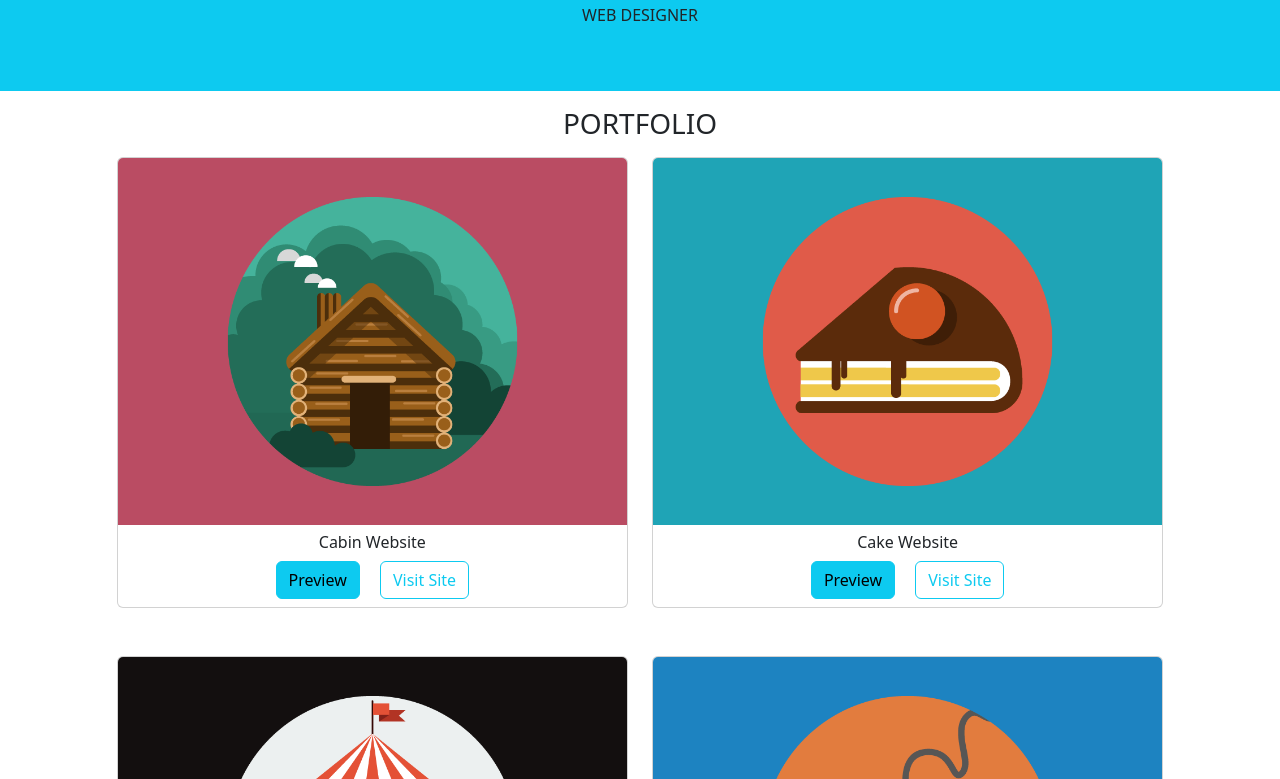
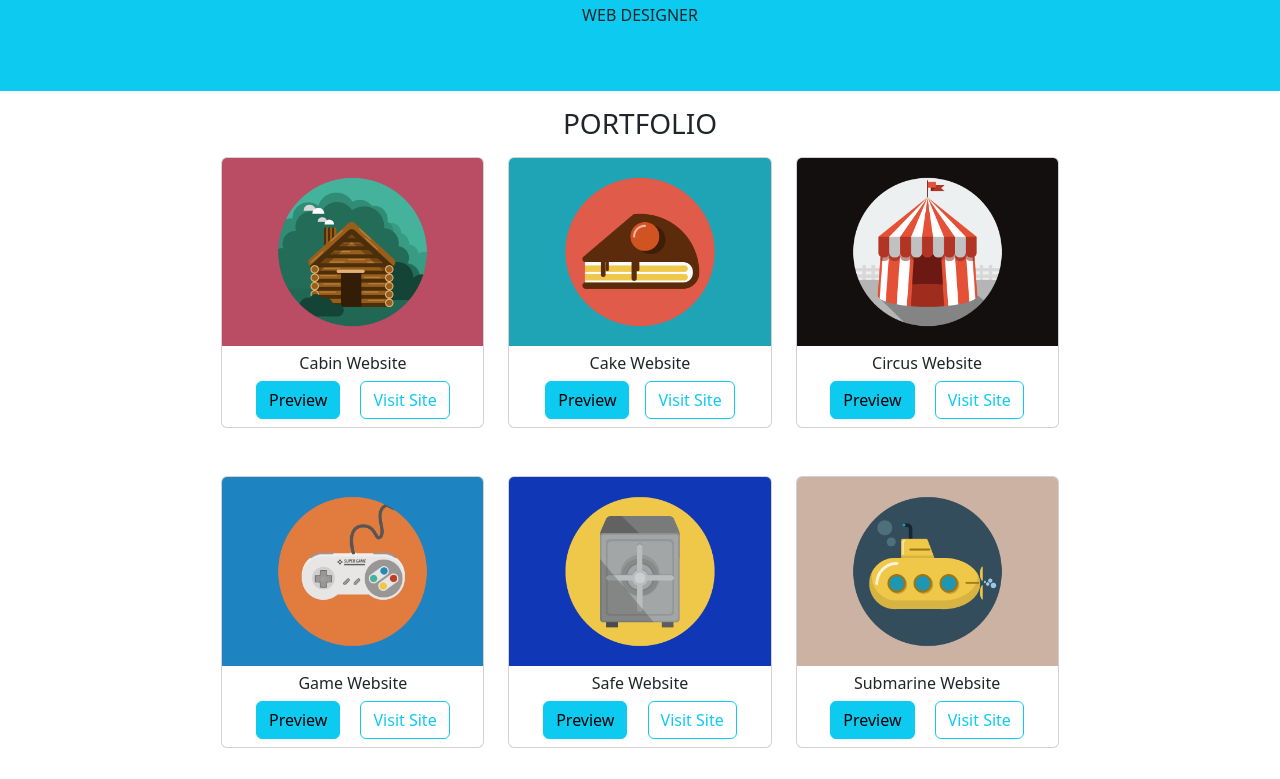
Before and after one commit to jml098/bootstrap-html-freelancer, a plain HTML site: page index.html in a window 1280 px wide. Shown: the part 461-1240 px from the top of the page. Drawn offline with nearby package versions, Linux system fonts and the light colour scheme.

Commit message:
Fixed some breakpoints for more responsiveness

```diff
--- a/index.html
+++ b/index.html
@@ -19,12 +19,13 @@
 
             <!-- NavBar -->
             <div class="row bg-dark">
-                <div class="col-12 col-sm-10 col-xxl-8 d-flex justify-content-between mx-auto p-2 fs-5">
+                <div class="col-12 col-md-10 col-xl-8 d-flex justify-content-between mx-auto p-2 fs-5">
                     <span>
                         <p class="text-info m-0">Portfolio</p>
                     </span>
-                    <span><a href="" class="text-info m-0">CONTACT ME</a></span>
-
+                    <span>
+                        <a href="mailto:jmlrissac@gmail.com" class="text-info m-0">CONTACT ME</a>
+                    </span>
                 </div>
             </div>
 
@@ -44,76 +45,76 @@
 
             <!-- Personal Projects -->
             <h3 class="text-center m-3">PORTFOLIO</h3>
-            <div class="col-12 col-sm-10 col-xxl-8 mx-auto">
+            <div class="col-12 col-md-10 col-xl-8 mx-auto">
                 <div class="row gy-5">
 
                     <!-- First Project -->
-                    <div class="col-12 col-sm-6 col-xxl-4">
+                    <div class="col-12 col-md-6 col-xl-4">
                         <div class="card overflow-hidden text-center">
-                            <img class="w-100" src="img/portfolio/cabin.png" alt="">
+                            <img src="img/portfolio/cabin.png" alt="">
                             <h6 class="m-2 mb-0">Cabin Website</h6>
                             <span>
-                                <button class="btn btn-info d-inline m-2">Preview</button>
+                                <button class="btn btn-info  m-2">Preview</button>
                                 <button class="btn btn-outline-info m-2">Visit Site</button>
                             </span>
                         </div>
                     </div>
 
                     <!-- Second Project -->
-                    <div class="col-12 col-sm-6 col-xxl-4">
-                        <div class="card overflow-hidden text-center">
-                            <img class="w-100" src="img/portfolio/cake.png" alt="">
+                    <div class="col-12 col-md-6 col-xl-4">
+                        <div class="card w-100 overflow-hidden text-center">
+                            <img src="img/portfolio/cake.png" alt="">
                             <h6 class="m-2 mb-0">Cake Website</h6>
-                            <span>
-                                <button class="btn btn-info d-inline m-2">Preview</button>
-                                <button class="btn btn-outline-info m-2">Visit Site</button>
-                            </span>
+                            <div class="d-flex justify-content-center">
+                                <a class="btn btn-info m-2">Preview</a>
+                                <a class="btn btn-outline-info m-2">Visit Site</a>
+                            </div>
                         </div>
                     </div>
 
                     <!-- Third Project -->
-                    <div class="col-12 col-sm-6 col-xxl-4">
+                    <div class="col-12 col-md-6 col-xl-4">
                         <div class="card overflow-hidden text-center">
-                            <img class="w-100" src="img/portfolio/circus.png" alt="">
+                            <img src="img/portfolio/circus.png" alt="">
                             <h6 class="m-2 mb-0">Circus Website</h6>
                             <span>
-                                <button class="btn btn-info d-inline m-2">Preview</button>
+                                <button class="btn btn-info  m-2">Preview</button>
                                 <button class="btn btn-outline-info m-2">Visit Site</button>
                             </span>
                         </div>
                     </div>
 
                     <!-- Fourth Project -->
-                    <div class="col-12 col-sm-6 col-xxl-4">
+                    <div class="col-12 col-md-6 col-xl-4">
                         <div class="card overflow-hidden text-center">
                             <img class="w-100" src="img/portfolio/game.png" alt="">
                             <h6 class="m-2 mb-0">Game Website</h6>
                             <span>
-                                <button class="btn btn-info d-inline m-2">Preview</button>
+                                <button class="btn btn-info  m-2">Preview</button>
                                 <button class="btn btn-outline-info m-2">Visit Site</button>
                             </span>
                         </div>
                     </div>
 
                     <!-- Fifth Project -->
-                    <div class="col-12 col-sm-6 col-xxl-4">
+                    <div class="col-12 col-md-6 col-xl-4">
                         <div class="card overflow-hidden text-center">
                             <img class="w-100" src="img/portfolio/safe.png" alt="">
                             <h6 class="m-2 mb-0">Safe Website</h6>
                             <span>
-                                <button class="btn btn-info d-inline m-2">Preview</button>
+                                <button class="btn btn-info  m-2">Preview</button>
                                 <button class="btn btn-outline-info m-2">Visit Site</button>
                             </span>
                         </div>
                     </div>
 
                     <!-- Sixth Project -->
-                    <div class="col-12 col-sm-6 col-xxl-4">
+                    <div class="col-12 col-md-6 col-xl-4">
                         <div class="card overflow-hidden text-center">
                             <img class="w-100" src="img/portfolio/submarine.png" alt="">
                             <h6 class="m-2 mb-0">Submarine Website</h6>
                             <span>
-                                <button class="btn btn-info d-inline m-2">Preview</button>
+                                <button class="btn btn-info  m-2">Preview</button>
                                 <button class="btn btn-outline-info m-2">Visit Site</button>
                             </span>
                         </div>
@@ -128,7 +129,7 @@
 
                 <h3 class="text-center my-3">WANT AN OFFER?</h3>
 
-                <div class="col-12 col-sm-10 col-xxl-8 mx-auto px-5">
+                <div class="col-12 col-md-10 col-xl-8 mx-auto px-5">
 
                     <form class="row g-3 mb-3">
 
@@ -187,10 +188,10 @@
         <!-- Footer  -->
         <footer>
             <div class="row bg-dark text-center text-secondary">
-                <div class="col-12 col-sm-10 col-xxl-8 mx-auto">
+                <div class="col-12 col-md-10 col-xl-8 mx-auto">
                     <h6 class="fs-4 m-4">LOCATION</h6>
                     <p class="fw-light fs-5 m-4">2215 John Daniel Drive<br>Clark, MO 65243</p>
-                    <p class="fw-lighter m-4">Copyright © Your Website 2021</p>
+                    <p class="fw-bold m-4">Copyright © Your Website 2021</p>
                 </div>
             </div>
         </footer>
```
